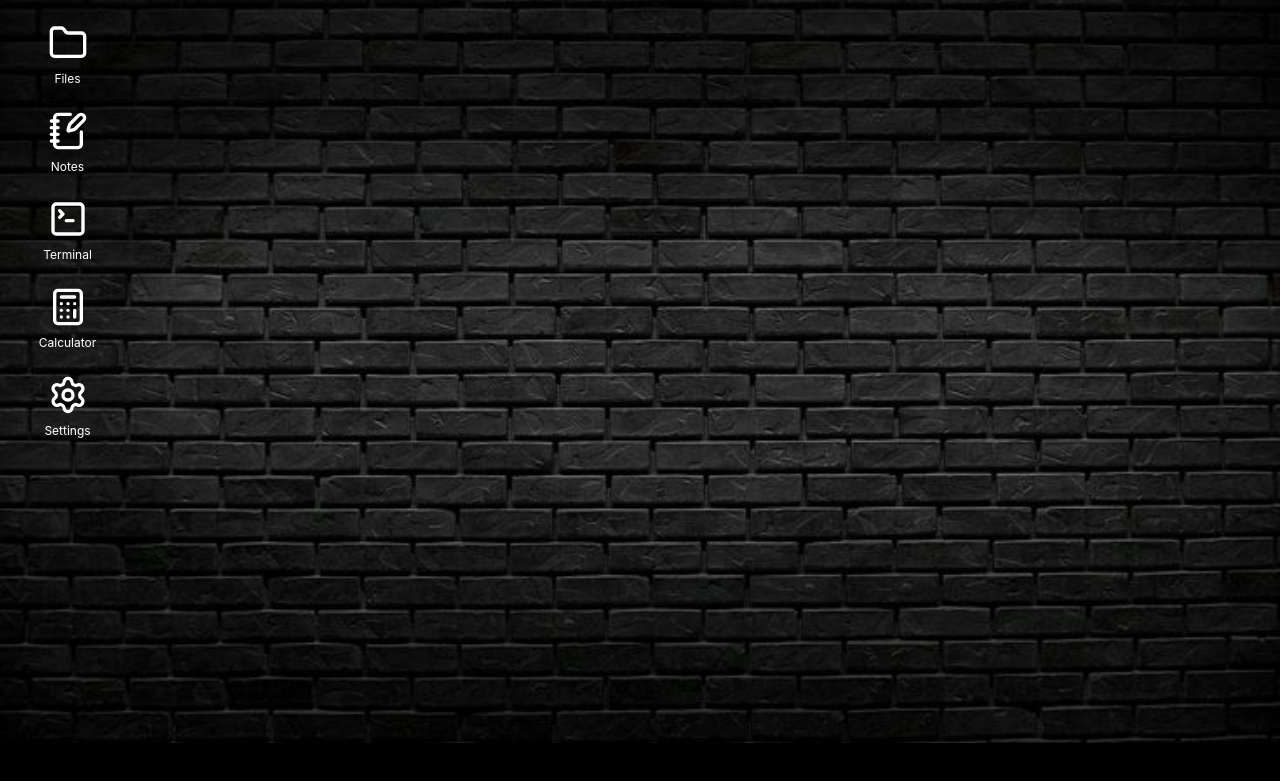
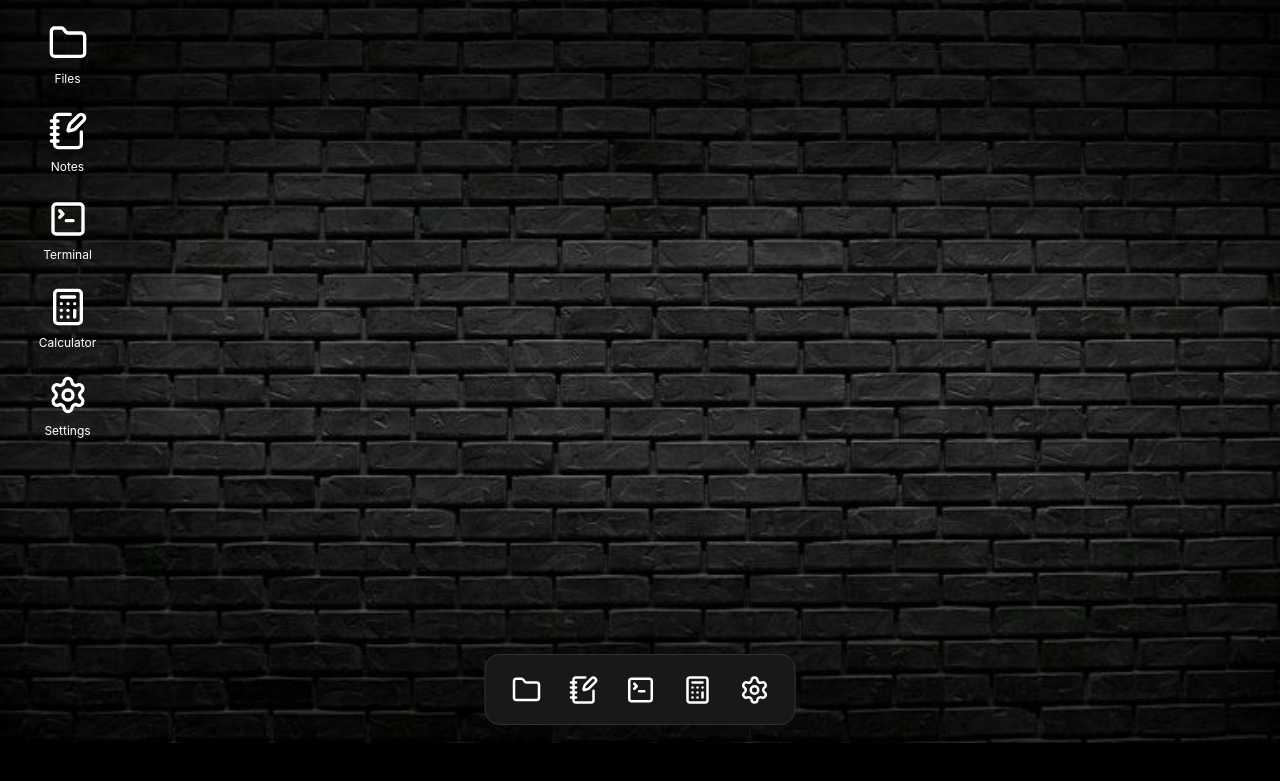
Before and after one commit to piyushoutthere-spec/OS3am, a plain HTML site: page index.html in a window 1280 px wide. Shown: the part 57-838 px from the top of the page. Drawn offline with Linux system fonts and the light colour scheme.

Commit message:
i added the bottom dock of the same previous application to look similar to real OS desktop

```diff
--- a/index.html
+++ b/index.html
@@ -55,6 +55,30 @@
                     </div>
                 </div>
             </section>
+
+            <!--bottom application dock-->
+            <nav class="dock">
+
+                <div class="dockitems">
+                    <img src="assets/folder.svg" alt="files">
+                </div>
+
+                <div class="dockitems">
+                    <img src="assets/notebook-pen.svg" alt="notes">
+                </div>
+
+                <div class="dockitems">
+                    <img src="assets/square-terminal.svg" alt="terminal">
+                </div>
+
+                <div class="dockitems">
+                    <img src="assets/calculator.svg" alt="calculator">
+                </div>
+
+                <div class="dockitems">
+                    <img src="assets/settings.svg" alt="settings">
+                </div>
+            </nav>
         </main>
 
         <script src="ps.js"></script>
--- a/os.css
+++ b/os.css
@@ -99,3 +99,42 @@ body {
 .appicon:hover {
     opacity:0.75;
 }
+
+/*bottom dock*/
+.dock {
+    position:absolute;
+    bottom:18px;
+    left:50%;
+    transform: translateX(-50%);
+
+    display:flex;
+    align-items:center;
+    gap:12px;
+
+    padding:12px 18px;
+
+    background: #18181B;
+    border: 1px solid #303036;
+    border-radius:15px;
+}
+
+/*individual dock items*/
+.dockitems{
+    width: 45px;
+    height: 45px;
+
+    display:flex;
+    align-items: center;
+    justify-content: center;
+
+    cursor:pointer;
+}
+
+.dockitems img{
+    width:30px;
+    height:30px;
+}
+
+.dockitems:hover {
+    opacity: 0.8;
+}
```
